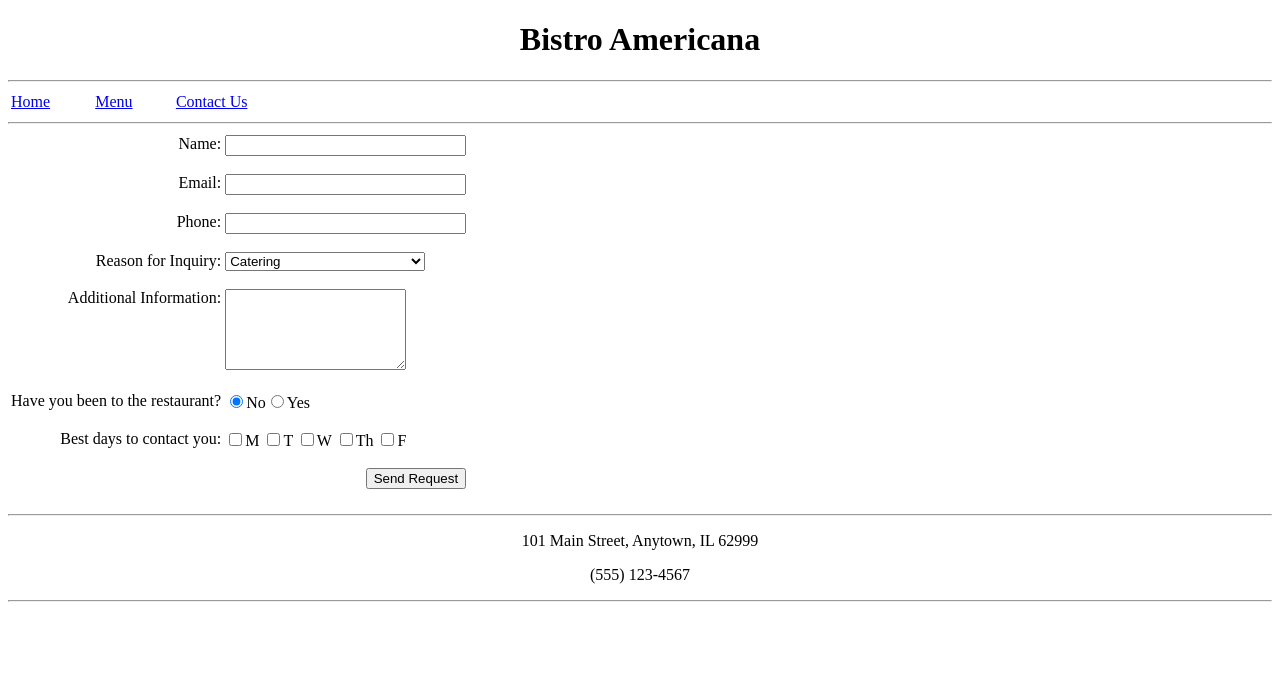
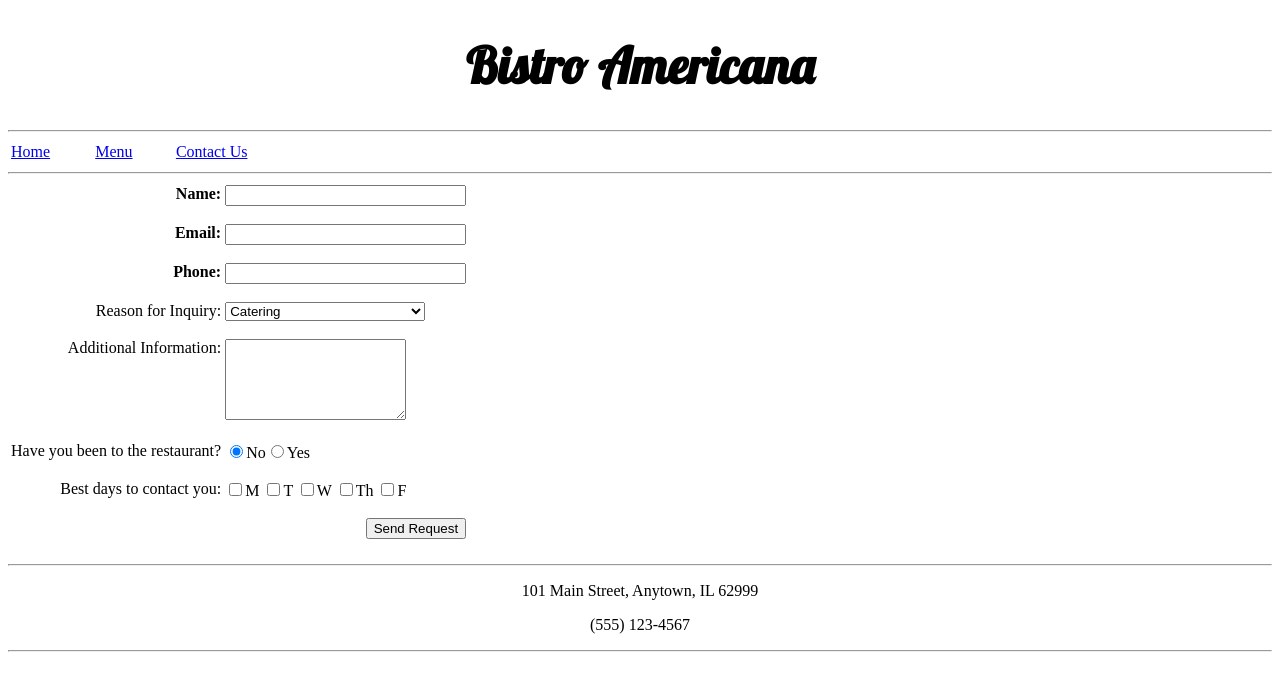
Before and after one commit to jmgamer/web-development-assignments, a plain HTML site: page Restaurant Site/ContactUs.html in a window 1280 px wide. Drawn offline with Linux system fonts and the light colour scheme.

Commit message:
Lab 2.3 Restaurant Site V3

```diff
--- a/Restaurant Site/ContactUs.html
+++ b/Restaurant Site/ContactUs.html
@@ -3,9 +3,11 @@
 <head>
     <title>Bistro Americana Home Page</title>
     <link href="restaurantStyles.css" rel="stylesheet" type="text/css"/>
+    <link rel="stylesheet" href="https://fonts.googleapis.com/css?family=Lobster">
     <style>
     #spacer {height: 10px;}
     #inputLabel {text-align: right; vertical-align: top;}
+    .required {font-weight: bold}
     </style>
 </head>
 <body>
@@ -25,7 +27,7 @@
         <table>
             <tbody>
                 <tr>
-                    <td id="inputLabel"><label id="NameLabel" for "Name">Name: </label></td>
+                    <td id="inputLabel" class="required"><label id="NameLabel" for "Name">Name: </label></td>
                     <td><input id="Name" name="Name" type="text" size="27"/></td>
                 </tr>
                 <tr>
@@ -33,7 +35,7 @@
                     <td></td>
                 </tr>
                 <tr>
-                    <td id="inputLabel"><label id="EmailLabel" for "EmailAddress"></label>Email: </label></td>
+                    <td id="inputLabel" class="required"><label id="EmailLabel" for "EmailAddress"></label>Email: </label></td>
                     <td><input id="EmailAddress" name="EmailAddress" type="text" size="27"/></td>
                 </tr>
                 <tr>
@@ -41,7 +43,7 @@
                     <td></td>
                 </tr>
                 <tr>
-                    <td id="inputLabel"><label id="Phone" for "Phone"></label>Phone: </label></td>
+                    <td id="inputLabel" class="required"><label id="Phone" for "Phone"></label>Phone: </label></td>
                     <td><input id="Phone" name="Phone" type="text" size="27"/></td>
                 </tr>
                 <tr>
--- a/Restaurant Site/restaurantStyles.css
+++ b/Restaurant Site/restaurantStyles.css
@@ -1,2 +1,4 @@
-.header{text-align:center;}
+.header{text-align:center;
+    font-family: 'Lobster', serif;
+    font-size: 50px;}
 .footer{text-align:center;}
```
Also changed, not shown: Restaurant Site/Menu.html (+8 -1 lines), Restaurant Site/index.html (+8 -0 lines).
